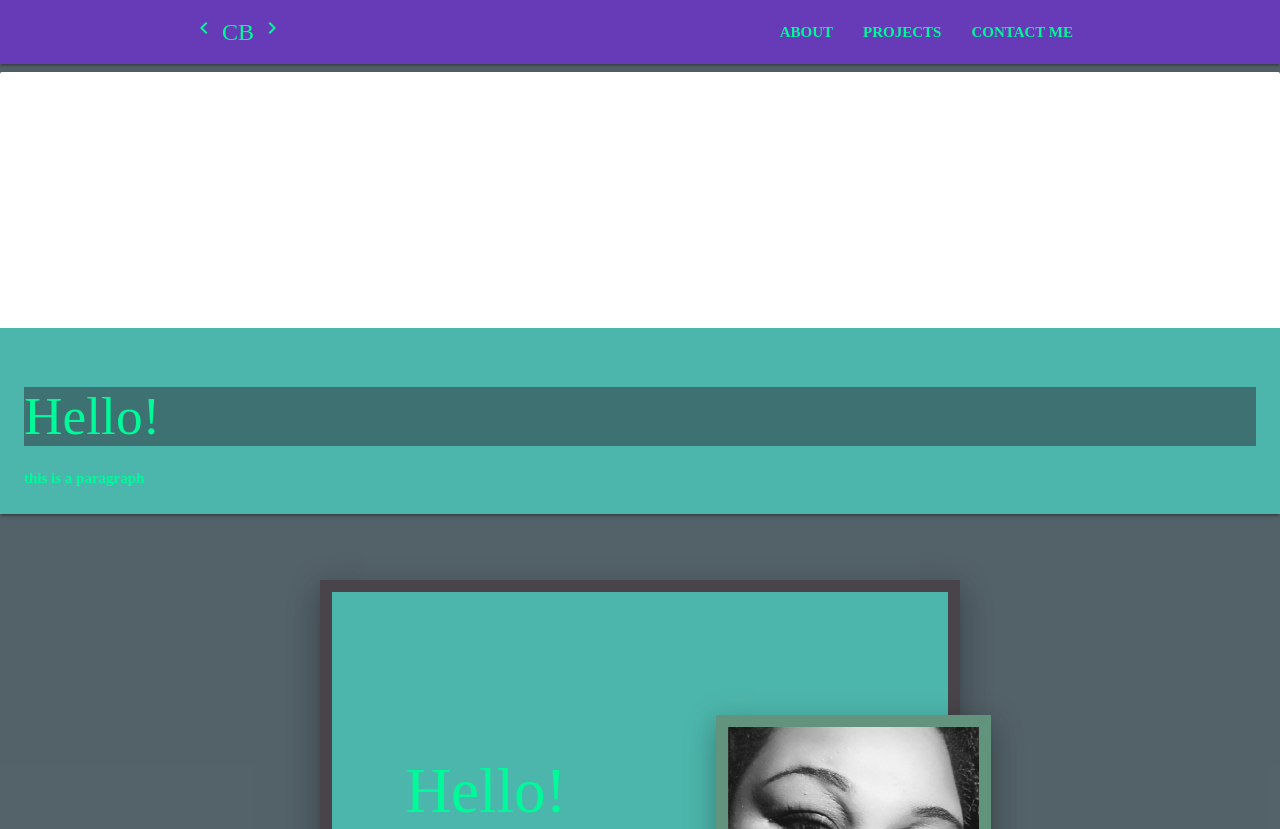
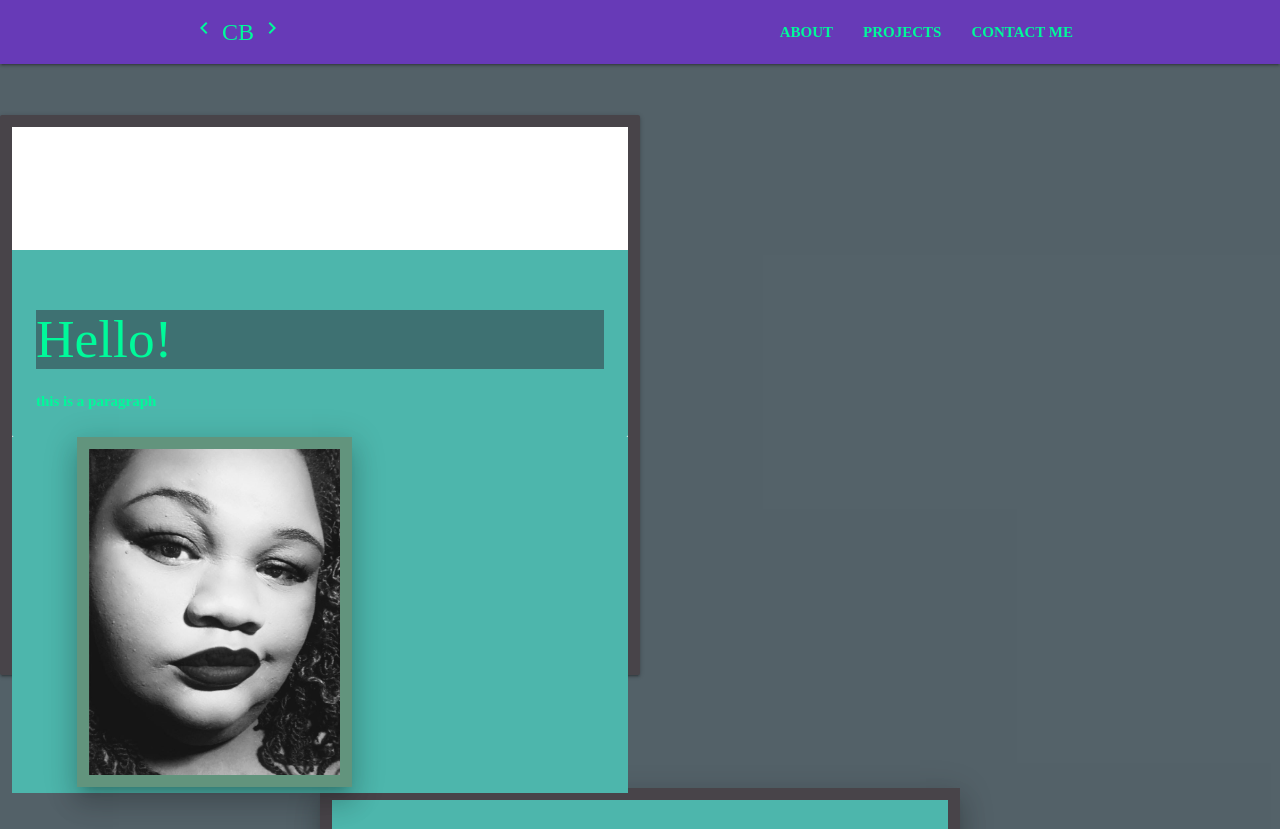
Before and after one commit to nbrown225/christinaPortfolio, a plain HTML site: page index.html in a window 1280 px wide. Shown: the top 829 px of the page. Drawn offline with nearby package versions, Linux system fonts and the light colour scheme.

Commit message:
testing material cards

```diff
--- a/index.html
+++ b/index.html
@@ -25,12 +25,17 @@
             </nav>
     </header>
 
-     <div class="card" id="about">
+     <div class="card" id="about-container">
         <div class="card-content teal lighten-2" id="about-section">
             <h2>Hello!</h2>
             <p class="teal lighten-2">this is a paragraph</p>
         </div>
+        <div class="col s6 teal lighten-2">
+            <img class="z-depth-4" src="./assets/images/aboutMePic.jfif" alt="" id="about-img">
+        </div>
      </div>
+
+
     <div class="container z-depth-4 teal lighten-2" id="about-container">
         <div class="row teal lighten-2" id="about-section">
             <div class="col s6 center teal lighten-2">
```
